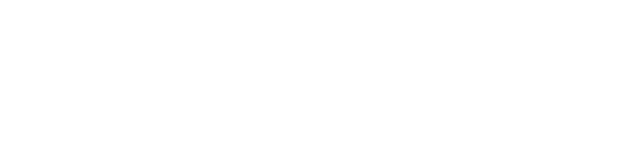
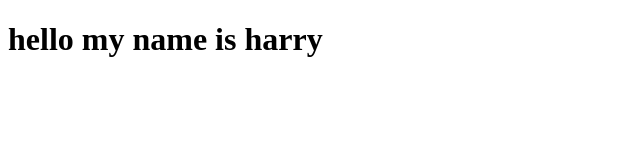
Before and after one commit to onarpita/my-simple-web, a plain HTML site: page index.html in a window 1280 px wide. Shown: the whole page, without its empty margins (0-640 px from the left). Drawn offline with Linux system fonts and the light colour scheme.

Commit message:
added the changes

```diff
--- a/index.html
+++ b/index.html
@@ -6,6 +6,6 @@
     <title>My simple website</title>
 </head>
 <body>
-
+    <h1>hello my name is harry</h1>
 </body>
 </html>
```
